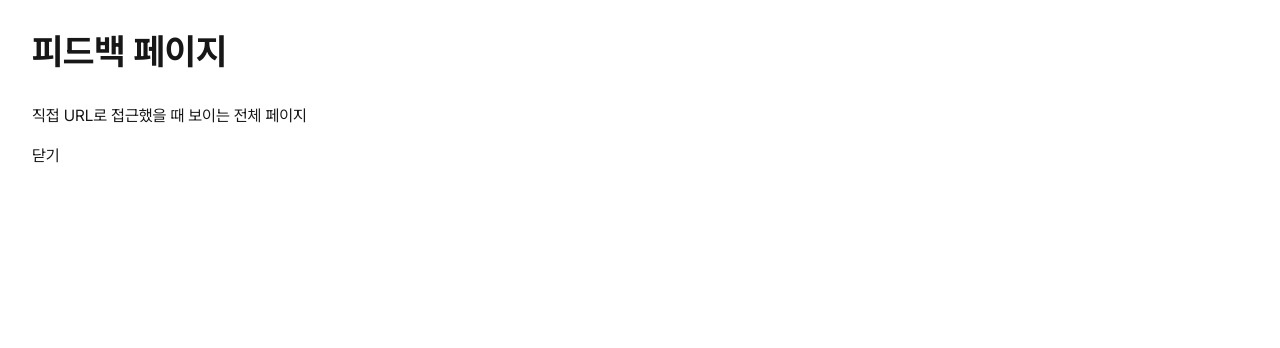
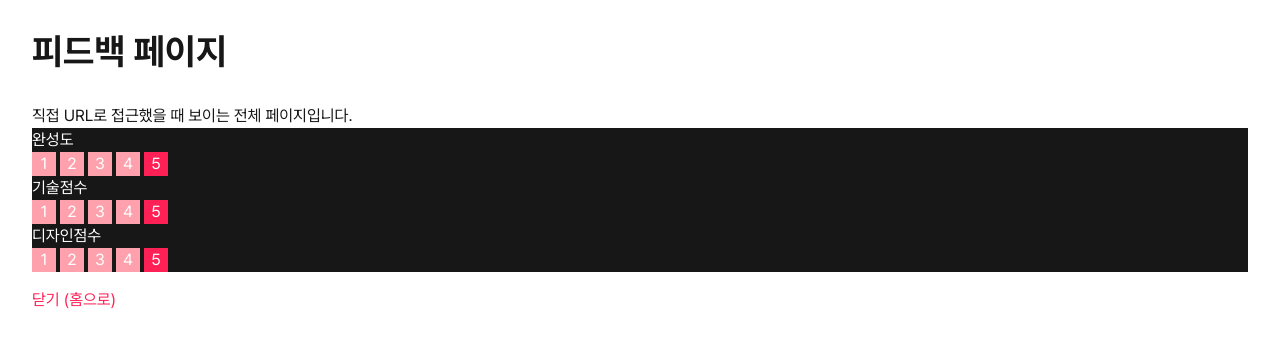
Before and after one commit to namgi2386/portfolio-site, a Next.js app in the folder portfolio-project/: page /feedback in a window 1280 px wide. Shown: the top 348 px of the page. Built offline with nearby package versions, Linux system fonts and the light colour scheme.

Commit message:
Feat: 피드백 평점 입력 컴포넌트 #2-04

```diff
--- a/portfolio-project/src/app/@modal/(.)feedback/page.tsx
+++ b/portfolio-project/src/app/@modal/(.)feedback/page.tsx
@@ -1,19 +1,5 @@
-'use client';
-
-import { useRouter } from 'next/navigation';
+import FeedbackContent from '@/components/FeedbackContent';
 
 export default function FeedbackModal() {
-  const router = useRouter();
-
-  return (
-    <div className="fixed inset-0 bg-black/50 flex items-center justify-center z-50">
-      <div className="bg-rose-500 p-8 rounded-lg max-w-md w-full">
-        <h2 className="text-2xl font-bold mb-4">피드백 모달</h2>
-        <p>모달로 열린 피드백</p>
-        <button onClick={() => router.back()} className="mt-4 cursor-pointer">
-          닫기
-        </button>
-      </div>
-    </div>
-  );
+  return <FeedbackContent isModal={true} />;
 }
--- a/portfolio-project/src/app/feedback/page.tsx
+++ b/portfolio-project/src/app/feedback/page.tsx
@@ -1,16 +1,5 @@
-'use client';
-
-import { useRouter } from 'next/navigation';
+import FeedbackContent from '@/components/FeedbackContent';
 
 export default function FeedbackPage() {
-  const router = useRouter();
-  return (
-    <main className="min-h-screen p-8">
-      <h1 className="text-4xl font-bold mb-8">피드백 페이지</h1>
-      <p>직접 URL로 접근했을 때 보이는 전체 페이지</p>
-      <button onClick={() => router.back()} className="mt-4 cursor-pointer">
-        닫기
-      </button>
-    </main>
-  );
+  return <FeedbackContent isModal={false} />;
 }
--- /dev/null
+++ b/portfolio-project/src/components/FeedbackContent.tsx
@@ -0,0 +1,109 @@
+'use client';
+
+import { useRouter } from 'next/navigation';
+import { useState } from 'react';
+
+interface FeedbackContentProps {
+  isModal?: boolean;
+}
+
+const initialFeedback = {
+  ratings: {
+    portfolioScore: 5,
+    technicalScore: 5,
+    designScore: 5,
+    average_score: 5,
+  },
+  comment_text: '',
+  bug_description: '',
+  compony_name: '',
+  job_link: '',
+};
+
+export function FeedbackMain() {
+  const [feedback, setFeedback] = useState(() => {
+    const temp = localStorage.getItem('feedback');
+    return temp ? JSON.parse(temp) : initialFeedback;
+  });
+
+  const updateScore = (type: string, num: number) => {
+    const newF = {
+      ...feedback,
+      ratings: {
+        ...feedback.ratings,
+        [type]: num,
+      },
+    };
+    setFeedback(newF);
+    localStorage.setItem('feedback', JSON.stringify(newF));
+  };
+
+  return (
+    <>
+      <div className="bg-foreground">
+        <div className="text-background">완성도</div>
+        <div className="space-x-1">
+          {Array.from({ length: 5 }, (_, i) => i + 1).map((score) => (
+            <button key={score} className={`${feedback.ratings.portfolioScore === score ? 'bg-rose-500' : 'bg-rose-300'} w-6 text-background`} onClick={() => updateScore('portfolioScore', score)}>
+              {score}
+            </button>
+          ))}
+        </div>
+        <div className="text-background">기술점수</div>
+        <div className="space-x-1">
+          {Array.from({ length: 5 }, (_, i) => i + 1).map((score) => (
+            <button key={score} className={`${feedback.ratings.technicalScore === score ? 'bg-rose-500' : 'bg-rose-300'} w-6 text-background`} onClick={() => updateScore('technicalScore', score)}>
+              {score}
+            </button>
+          ))}
+        </div>
+        <div className="text-background">디자인점수</div>
+        <div className="space-x-1">
+          {Array.from({ length: 5 }, (_, i) => i + 1).map((score) => (
+            <button key={score} className={`${feedback.ratings.designScore === score ? 'bg-rose-500' : 'bg-rose-300'} w-6 text-background`} onClick={() => updateScore('designScore', score)}>
+              {score}
+            </button>
+          ))}
+        </div>
+      </div>
+    </>
+  );
+}
+
+export default function FeedbackContent({ isModal = false }: FeedbackContentProps) {
+  const router = useRouter();
+
+  const handleClose = () => {
+    if (isModal) {
+      router.back();
+    } else {
+      router.push('/');
+    }
+  };
+
+  if (isModal) {
+    return (
+      <div className="fixed inset-0 bg-black/50 flex items-center justify-center z-50">
+        <div className="bg-white p-8 rounded-lg max-w-md w-full">
+          <h2 className="text-2xl font-bold mb-4 text-background">피드백 모달</h2>
+          <p className="text-background">여기는 모달로 열린 피드백입니다!</p>
+          <FeedbackMain />
+          <button onClick={handleClose} className="text-rose-500 mt-4">
+            닫기 (홈으로)
+          </button>
+        </div>
+      </div>
+    );
+  }
+
+  return (
+    <main className="min-h-screen p-8">
+      <h1 className="text-4xl font-bold mb-8">피드백 페이지</h1>
+      <p className="">직접 URL로 접근했을 때 보이는 전체 페이지입니다.</p>
+      <FeedbackMain />
+      <button onClick={handleClose} className="text-rose-500 mt-4">
+        닫기 (홈으로)
+      </button>
+    </main>
+  );
+}
```
Also changed, not shown: 1 other file (tests, documents, lock files or other folders).
